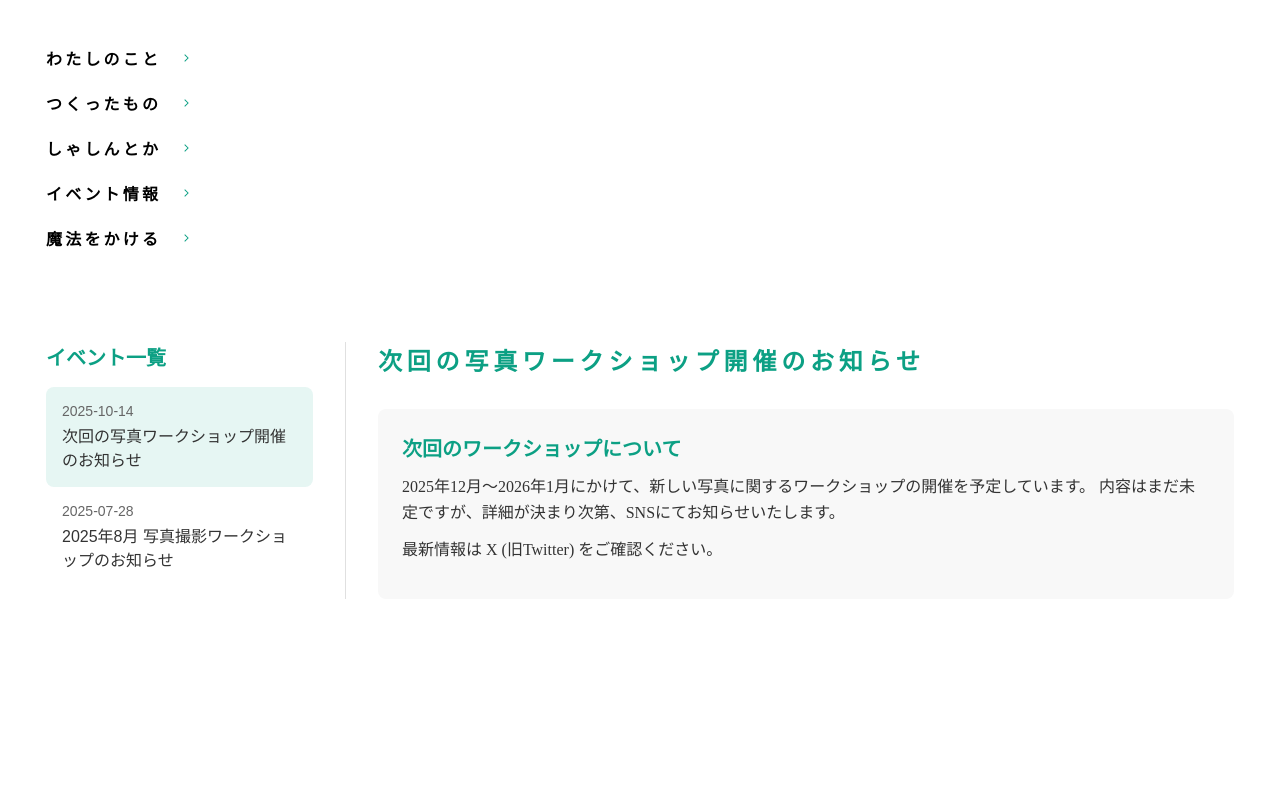
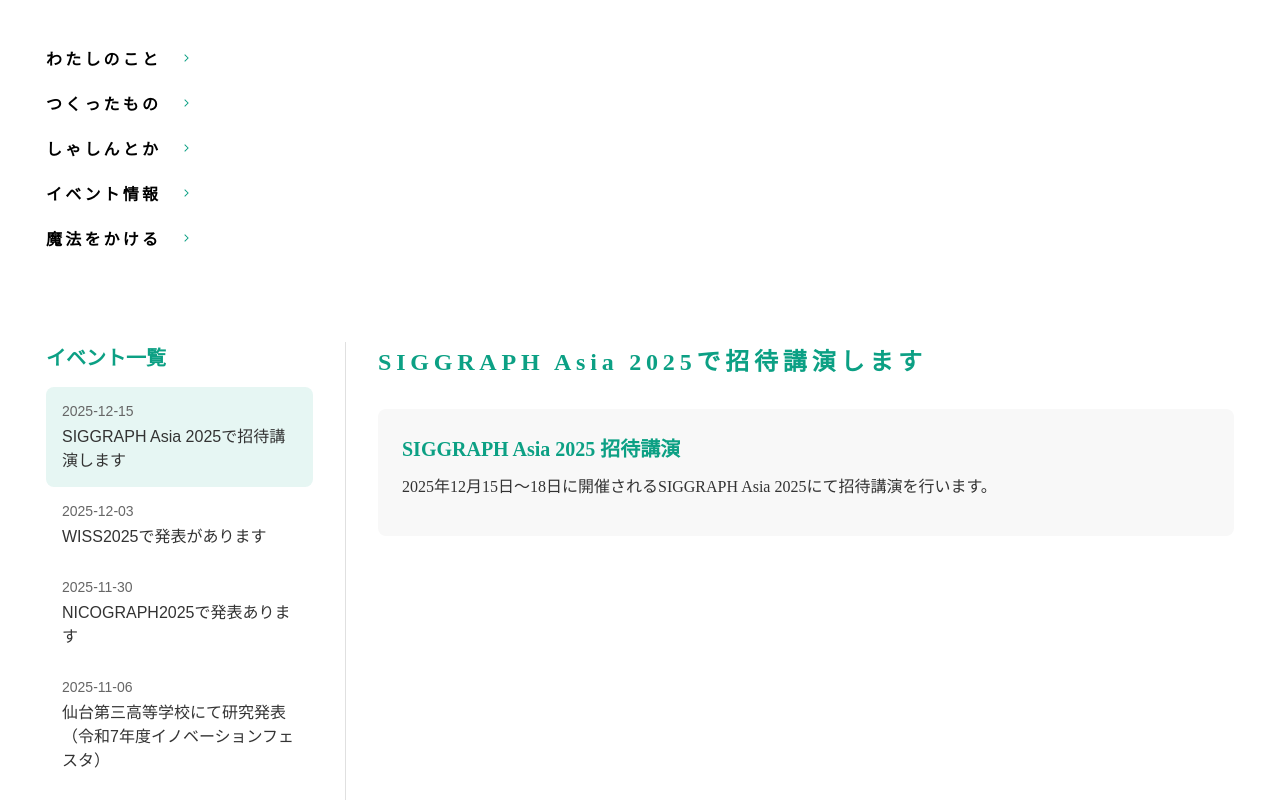
Before and after one commit to toremolo72/toremolo72, a Next.js app: page /notification in a window 1280 px wide. Shown: the top 800 px of the page. Built offline with nearby package versions, Linux system fonts and the light colour scheme.

Commit message:
add: 発表系の内容を簡単に更新

```diff
--- a/src/features/notification/events.tsx
+++ b/src/features/notification/events.tsx
@@ -9,6 +9,77 @@
 }
 
 export const events: Event[] = [
+    {
+        id: "siggraph-asia-2025",
+        title: "SIGGRAPH Asia 2025で招待講演します",
+        date: "2025-12-15",
+        content: (
+            <>
+                <div className={style.section}>
+                    <p className={style.title}>SIGGRAPH Asia 2025 招待講演</p>
+                    <p className={style.description}>
+                        2025年12月15日〜18日に開催されるSIGGRAPH Asia 2025にて招待講演を行います。
+                    </p>
+                </div>
+            </>
+        ),
+    },
+    {
+        id: "wiss-2025",
+        title: "WISS2025で発表があります",
+        date: "2025-12-03",
+        content: (
+            <>
+                <div className={style.section}>
+                    <p className={style.title}>WISS2025 発表</p>
+                    <p className={style.description}>
+                        2025年12月3日〜5日に開催されるWISS2025にて研究発表を行います。
+                    </p>
+                </div>
+            </>
+        ),
+    },
+    {
+        id: "nicograph-2025",
+        title: "NICOGRAPH2025で発表あります",
+        date: "2025-11-30",
+        content: (
+            <>
+                <div className={style.section}>
+                    <p className={style.title}>NICOGRAPH2025 発表</p>
+                    <p className={style.description}>
+                        2025年11月30日〜12月2日に開催されるNICOGRAPH2025にて研究発表を行います。
+                    </p>
+                </div>
+            </>
+        ),
+    },
+    {
+        id: "sendai-daisan-2025",
+        title: "仙台第三高等学校にて研究発表（令和7年度イノベーションフェスタ）",
+        date: "2025-11-06",
+        content: (
+            <>
+                <div className={style.section}>
+                    <p className={style.title}>令和7年度「イノベーションフェスタ」</p>
+                    <p className={style.description}>
+                        2025年11月6日、母校である仙台第三高等学校のイノベーションフェスタ（探求活動中間発表）にOGとして参加し、研究成果を発表します。
+                    </p>
+                    <p className={style.description}>
+                        <strong>発表タイトル:</strong> 「Photographic Conviviality: ボディペイント・ワークショップによる同時的かつ共生的な写真体験」
+                    </p>
+                    <p className={style.description}>
+                        また、この日は「呪術廻戦」の聖地巡礼も兼ねており、楽しみにしています。
+                    </p>
+                    <p className={style.description}>
+                        <a href="https://sensan.myswan.ed.jp/" target="_blank" rel="noopener noreferrer" className={style.link}>
+                            仙台第三高等学校 公式サイトはこちら
+                        </a>
+                    </p>
+                </div>
+            </>
+        ),
+    },
     {
         id: "workshop-2025-winter",
         title: "次回の写真ワークショップ開催のお知らせ",
```
